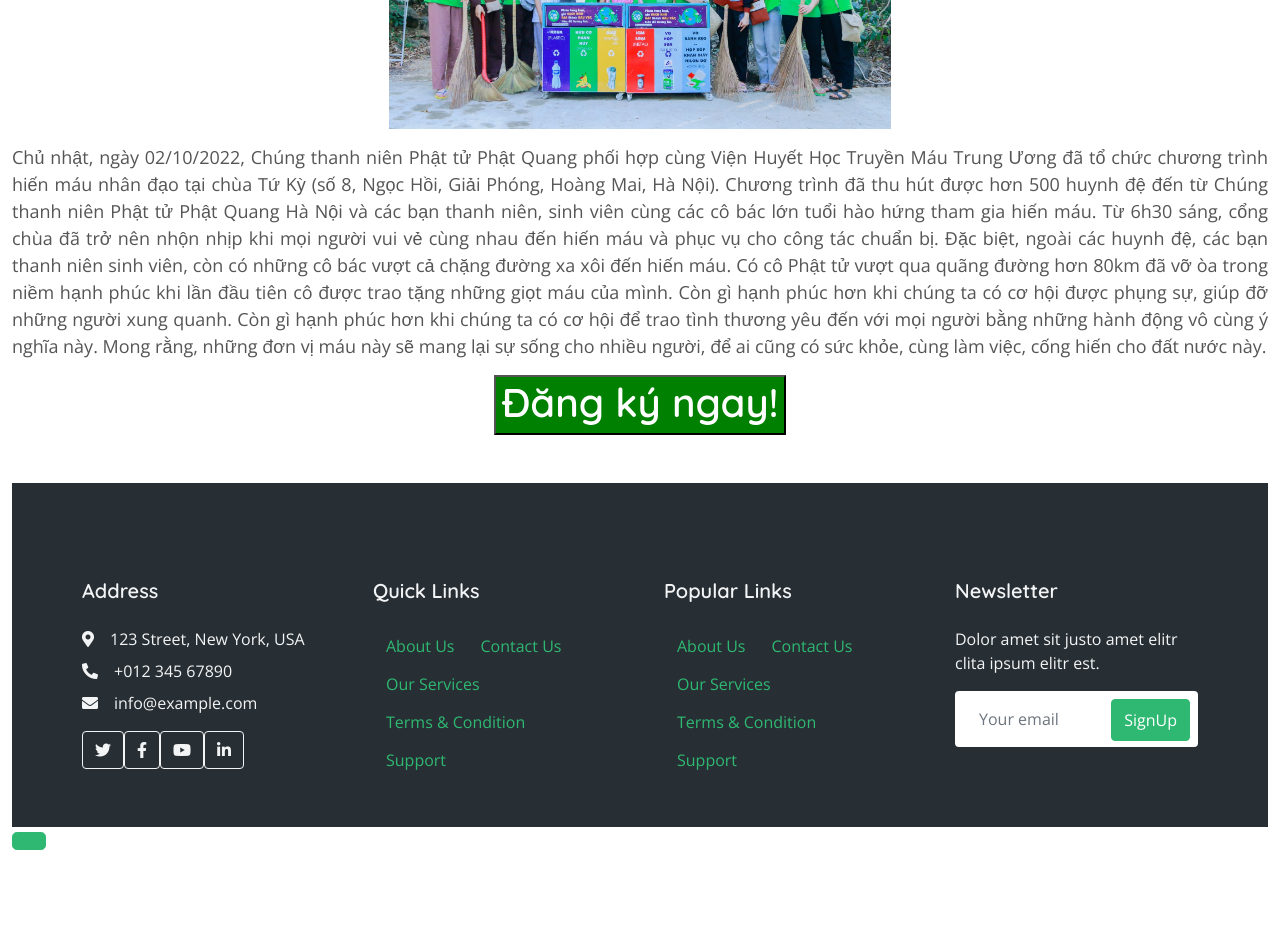
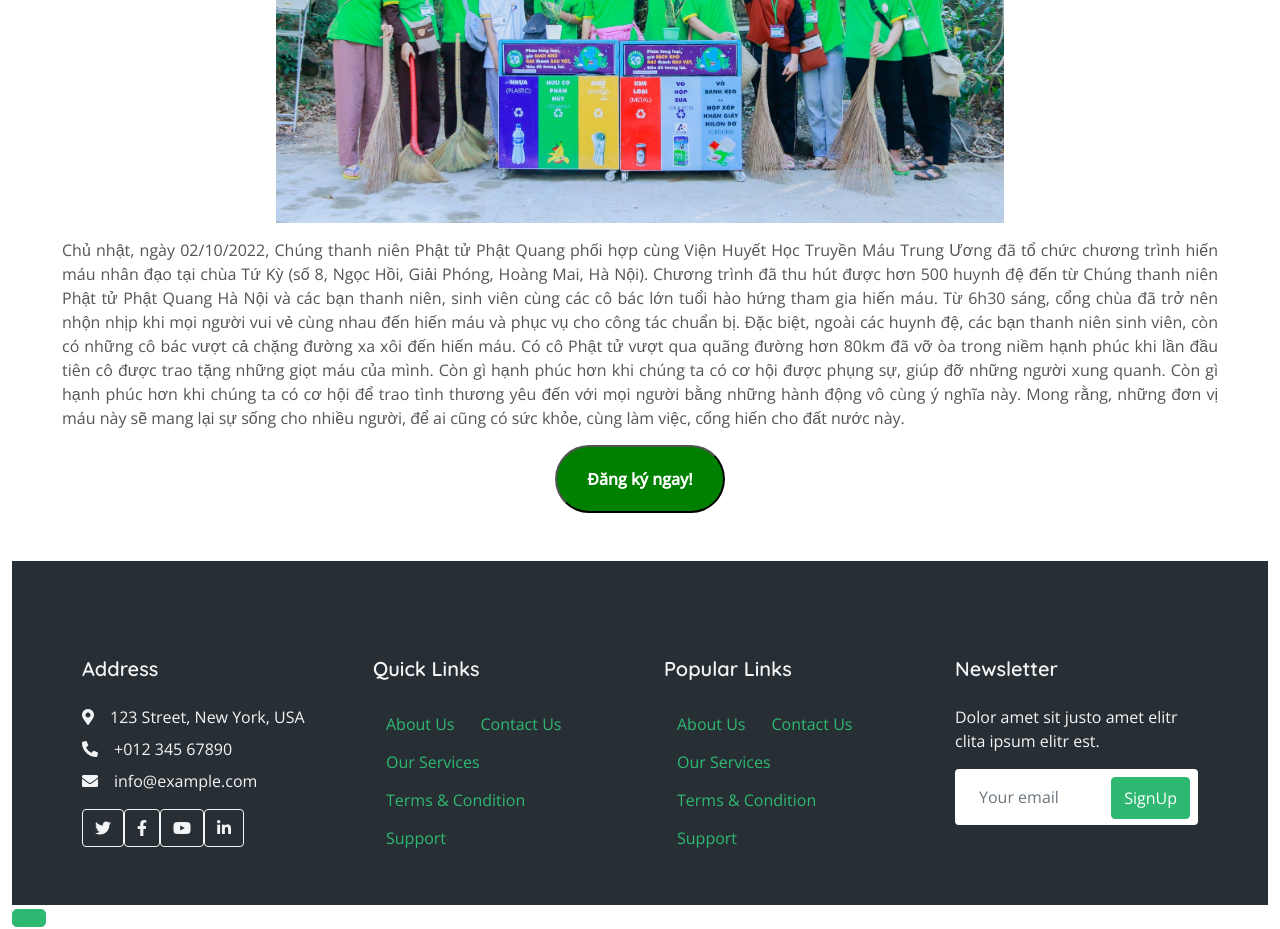
Before and after one commit to hatbuiinho/dkdl, a React (Vite) app: page /festival in a window 1280 px wide. Shown: the part 520-1449 px from the top of the page. Before the commit the page ends 1371 px from the top, so only its background shows below. Built offline with nearby package versions, Linux system fonts and the light colour scheme; some icons are missing.

Commit message:
fix style festival

```diff
--- a/src/page/Festival/index.jsx
+++ b/src/page/Festival/index.jsx
@@ -1,4 +1,4 @@
-import { Tabs } from 'antd';
+import { Col, Row, Tabs } from 'antd';
 // import React from 'react';
 import './style.scss';
 import { Typography, Button } from 'antd';
@@ -7,28 +7,37 @@ import fest_infos from '../../configs/festival';
 // import '../../../assets/images/layouts/festival/BAN_MT.jpg'
 export const Festival = () => {
   return (
-    <div style={{}}>
+    <div
+      style={{
+        padding: '0 50px',
+        justifyContent: 'center',
+      }}
+    >
       {/* <Title style={{ padding: '10px 40px' }}>
         Giới thiệu các ban tham gia Công quả Đại Lễ!
       </Title> */}
       <Tabs defaultActiveKey="0">
         {fest_infos.map((data, i) => (
           <Tabs.TabPane tab={data.tab} key={i}>
+            <Row>
+              <Col span={24}></Col>
+            </Row>
             <div className="festival_item">
-              <Title
+              {/* <Title
                 style={{
                   textAlign: 'center',
                 }}
-              >{`BAN ${data.tab}`}</Title>
+              >{`BAN ${data.tab}`}</Title> */}
 
               <div className="festival_item_body">
                 <div className="container_img">
-                  <img style={{ width: '40%' }} src="/images/festival/BAN_MT.jpg"></img>
+                  <img style={{ width: '63%' }} src="/images/festival/BAN_MT.jpg"></img>
                 </div>
                 <div
                   className="container_content"
                   style={{
                     textAlign: 'justify',
+                    fontSize: '16px',
                   }}
                 >
                   {data.content}
@@ -38,8 +47,28 @@ export const Festival = () => {
                     textAlign: 'center',
                   }}
                 >
-                  <Button shape="round" style={{ background: 'green', height: '60px' }}>
-                    <Title style={{ color: 'white' }}>Đăng ký ngay!</Title>
+                  <Button
+                    style={{
+                      background: 'green',
+                      // background: green,
+                      /* padding: 13px, */
+                      /* display: flex, */
+                      height: 'auto',
+                      padding: '20px 30px',
+                      borderRadius: '50px',
+                    }}
+                  >
+                    <span
+                      style={{
+                        color: 'white',
+                        fontWeight: 600,
+                        fontSize: '16px',
+                        borderRadius: '50px',
+                      }}
+                    >
+                      Đăng ký ngay!
+                    </span>
+                    {/* <Title style={{ color: 'white' }}>Đăng ký ngay!</Title> */}
                   </Button>
                 </div>
               </div>
```
